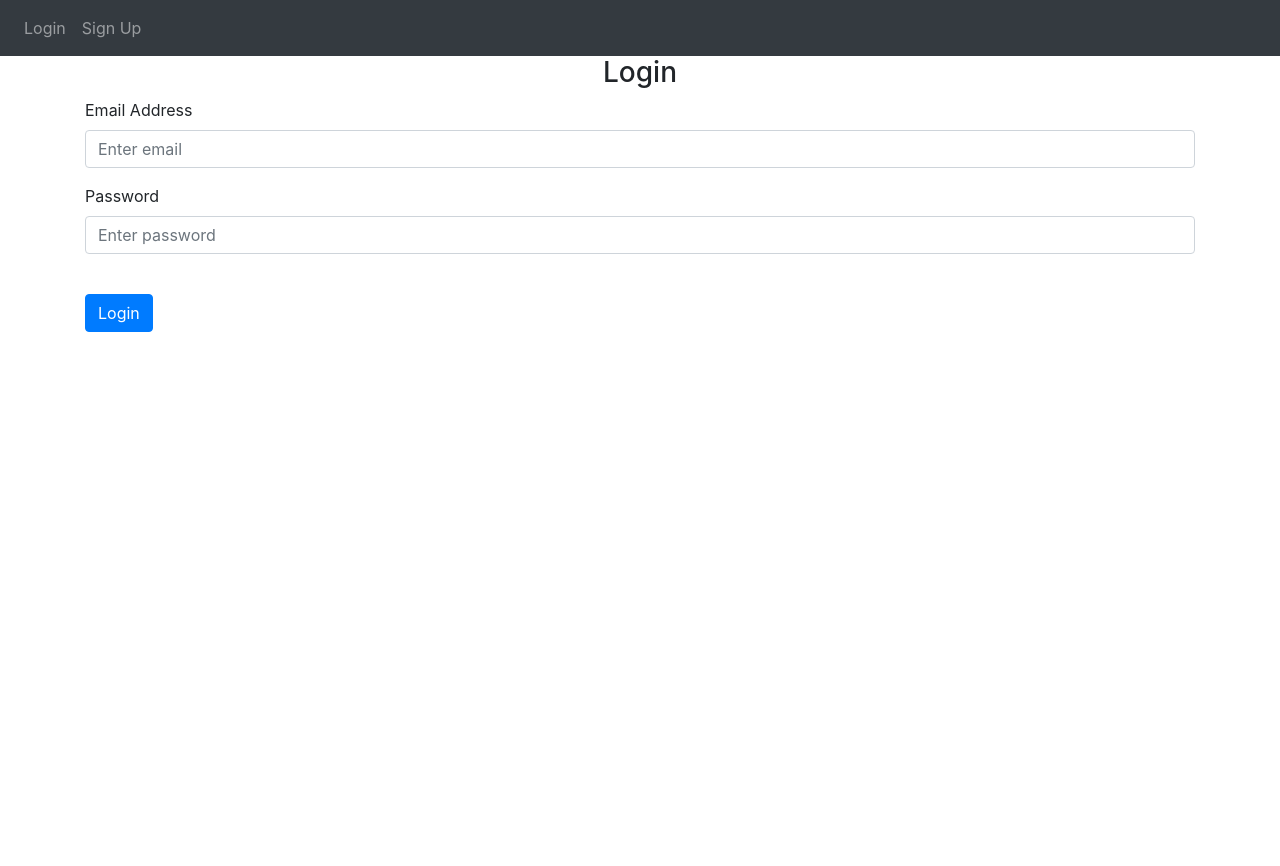
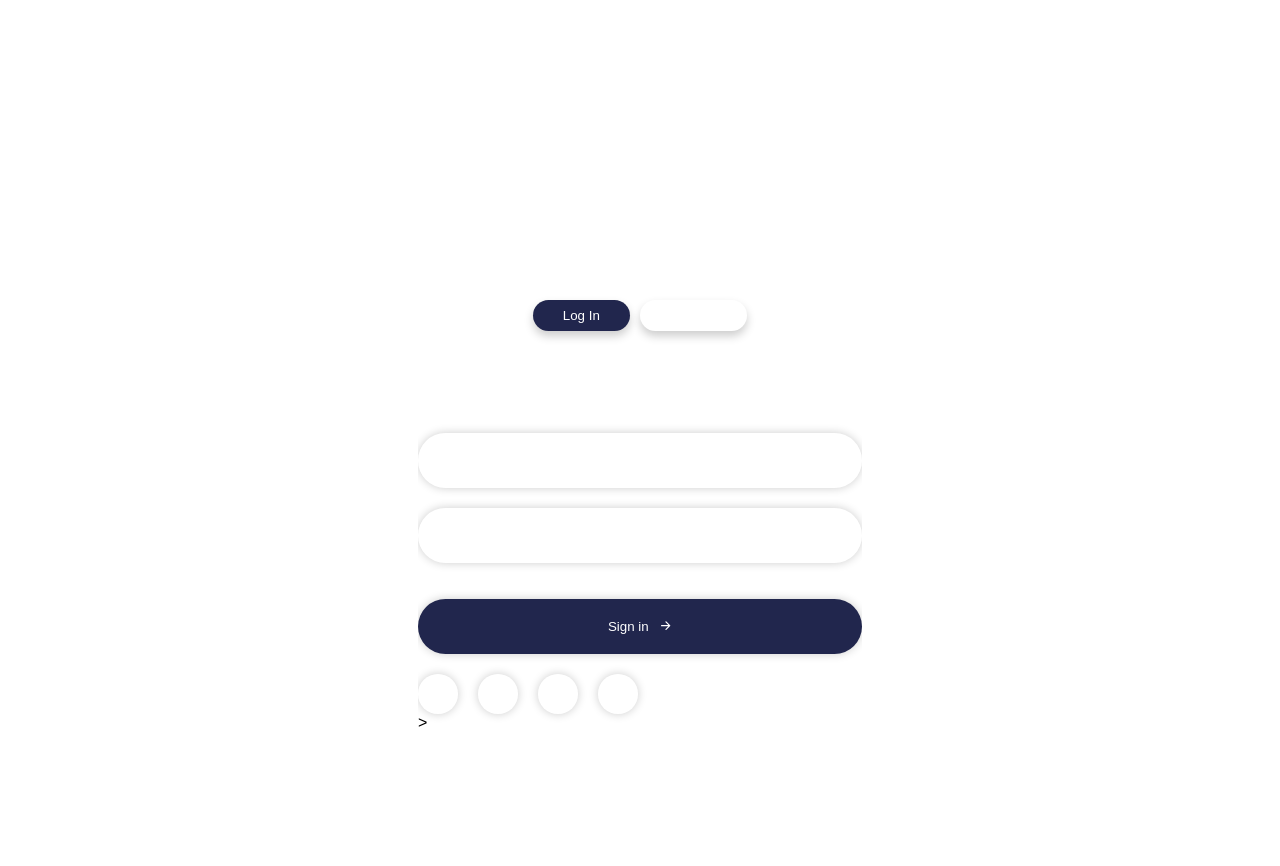
Before and after one commit to Bobby-Bag/senior-project, a Flask app: page /login in a window 1280 px wide. Shown: the top 866 px of the page. Run offline with Flask 3, Linux system fonts and the light colour scheme; some libraries are stand-ins or nearby versions.

Commit message:
Using bobby-branch to troubleshoot the merge between master and thomas-branch

```diff
--- /dev/null
+++ b/website/static/css/styles.css
@@ -0,0 +1,211 @@
+body {
+}
+
+
+/* BASE */
+*{
+    margin: 0;
+    padding: 0;
+    box-sizing: border-box;
+    font-family: 'Poppins', sans-serif;
+}
+
+/* Body */
+body {
+    .background {
+        --login-bg-image: url("/website/static/images/login.jpg");
+        background: var(--login-bg-image);
+    };
+    background-position: center;
+    background-size: cover;
+    background-attachment: fixed;
+    background-repeat: no-repeat;
+
+    display: flex;
+    align-items: center;
+    justify-content: center;
+    min-height: 100vh;
+    padding: 0 20px;
+}
+
+/* Form */
+.form-container {
+    display: flex;
+    width: 450px;
+    height: 600px;
+    border: 3px solid rgba(255,255,255,0);
+    border-radius: 30px;
+    backdrop-filter: blur(20px);
+    overflow: hidden;
+}
+
+/*Form Column*/
+.form-col{
+    position: relative;
+    width: 100%;
+    overflow: hidden;
+}
+
+/* Switch Form Buttons */
+.btn-box{
+    display: flex;
+    justify-content: center;
+    gap: 10px;
+    margin-top: 30px;
+}
+
+.btn{
+    font-weight: 500;
+    padding: 8px 30px;
+    border: none;
+    border-radius: 30px;
+    background: rgba(255,255,255,0);
+    color: #fff;
+    box-shadow: 0 5px 10px rgba(0,0,0,0.2);
+    cursor: pointer;
+    transition: .2s;
+}
+
+.btn-1{
+    background: #21264D;
+}
+
+.btn:hover{
+    opacity:0.85;
+}
+
+/* Form Box */
+.form-box{
+    position: absolute;
+    transform: translate(-50%);
+    display: flex;
+    flex-direction: column;
+    align-items: center;
+    width: 100%;
+    padding: 0 30px;
+    transition: .3s;
+}
+
+.form-title{
+    margin: 40px 0;
+    color: #fff;
+    font-size: 28px;
+    font-weight: 600;
+}
+
+/* Login Form */
+.login-form{
+    left: 50%;
+}
+
+/* Register Form */
+.register-form{
+    left: -50%;
+}
+.register-form, .form-title{
+    margin-block: 40px 20px;
+}
+
+/* Form Inputs */
+.form-inputs{
+    width: 100%;
+}
+
+.input-box{
+    position:relative;
+}
+.inputs{
+    width: 100%;
+    height: 55px;
+    margin: 10px 0;
+    color: #fff;
+    border: none;
+    border-radius: 50px;
+    box-shadow: 0 0 10px rgba(0,0,0,0.2);
+}
+
+.input-field{
+    font-size: 16px;
+    padding: 0 40px 0 20px;
+    background: rgba(255,255,255,0.2);
+    outline: none;
+    backdrop-filter: blur(20px);
+}
+
+::placeholder{
+    color: #fff;
+    font-size: 15px;
+}
+.input-box .icon{
+    position: absolute;
+    top: 50%;
+    right: 20px;
+    transform: translateY(-50%);
+    color: #fff;
+    width: 17px;
+    height: 17px;
+}
+
+.forgot-pass, .remember-me{
+    display: flex;
+    justify-content: right;
+    gap: 5px;
+}
+.forgot-pass a{
+    color: #fff;
+    text-decoration: none;
+    font-size: 14px;
+}
+
+.forgot-pass a:hover{
+    text-decoration: underline;
+}
+
+.remember-me label{
+    color: #fff;
+    font-size: 14px;
+}
+
+.submit-btn{
+    display: flex;
+    align-items: center;
+    justify-content: center;
+    gap: 10px;
+    background: #21264D;
+    cursor: pointer;
+    transition: .3s;
+}
+
+.submit-btn:hover{
+    gap: 15px;
+}
+
+/* Social Login */
+.social-login{
+    display: flex;
+    gap: 20px;
+    margin-top: 20px;
+}
+
+.social-login-box{
+    display: flex;
+    align-items: center;
+    justify-content: center;
+    height: 40px;
+    width: 40px;
+    background: rgba(255,255,255,0.2);
+    border-radius: 50%;
+    box-shadow: 0 0 10px rgba(0,0,0,0.2);
+    color: #fff;
+    cursor: pointer;
+    transition: .2s;
+}
+
+.social-login-icon{
+    width: 24px;
+}
+
+.social-login-box:hover {
+    transform: scale(0.9);
+    color: #21264D;
+}
--- /dev/null
+++ b/website/static/js/LoginPage.js
@@ -0,0 +1,76 @@
+const loginBtn = document.querySelector("#login");
+const registerBtn = document.querySelector("#register");
+const loginForm = document.querySelector(".login-form");
+const registerForm = document.querySelector(".register-form");
+
+loginBtn.addEventListener('click', () => {
+    loginBtn.style.backgroundColor = "#21264D";
+    registerBtn.style.backgroundColor = "rgba(255,255,255,0.2)";
+
+    loginForm.style.left = "50%";
+    registerForm.style.left = "-50%";
+
+    loginForm.style.opacity = "1";
+    registerForm.style.opacity = "0";
+})
+
+registerBtn.addEventListener('click', () => {
+    loginBtn.style.backgroundColor = "rgba(255,255,255,0.2)";
+    registerBtn.style.backgroundColor = "#21264D";
+
+    loginForm.style.left = "150%";
+    registerForm.style.left = "50%";
+
+    loginForm.style.opacity = 0;
+    registerForm.style.opacity = 1;
+})
+
+//View Password Functions
+const logInputField = document.getElementById('logPassword');
+const logInputIcon = document.getElementById('log-pass-icon');
+
+const regInputField = document.getElementById('regPassword');
+const regInputIcon = document.getElementById('reg-pass-icon');
+
+function myLogPassword(){
+    if (logInputField.type === "password") {
+        logInputField.type = "text";
+
+        logInputIcon.name = "eye-off-outline";
+        logInputIcon.style.cursor = "pointer";
+    }
+    else {
+        logInputField.type = "password";
+
+        logInputIcon.name = "eye-outline";
+        logInputIcon.style.cursor = "pointer";
+    }
+}
+
+
+function myRegPassword(){
+    if (regInputField.type === "password") {
+        regInputField.type = "text";
+
+        regInputIcon.name = "eye-off-outline";
+        regInputIcon.style.cursor = "pointer";
+    }
+    else {
+        regInputField.type = "password";
+
+        regInputIcon.name = "eye-outline";
+        regInputIcon.style.cursor = "pointer";
+    }
+}
+
+//Change when user starts typing password
+function changeIcon(value) {
+    if (value.length >0){
+        logInputIcon.name = "eye-outline";
+        regInputIcon.name = "eye-outline";
+    }
+    else {
+        logInputIcon.name = "lock-closed-outline";
+        regInputIcon.name = "lock-closed-outline";
+    }
+}
--- a/website/templates/base.html
+++ b/website/templates/base.html
@@ -1,5 +1,5 @@
 <!DOCTYPE html>
-<html>
+<html lang="">
   <head>
     <meta charset="utf-8" />
     <meta name="viewport" content="width=device-width, initial-scale=1" />
@@ -57,7 +57,7 @@
     ></script>
 
     {% block javascript %}
-    <script src="/static/js/map.js"></script>
+    <script src="/js/map.js"></script>
     {% endblock %}
   </body>
 </html>
--- a/website/templates/login.html
+++ b/website/templates/login.html
@@ -1,28 +1,119 @@
-{% extends "base.html" %} {% block title %}Login{% endblock %} {% block content
-%}
+<!DOCTYPE html>
+<html lang="en">
+<head>
+    <meta charset="utf-8" />
+    <title>FotoFrogs - Travel Organizer</title>
+    <!-- CSS StyleSheet-->
+    <link rel="stylesheet" href="{{ url_for('static', filename='css/styles.css') }}">
+</head>
+
 <form method="POST">
-  <h3 align="center">Login</h3>
-  <div class="form-group">
-    <label for="email">Email Address</label>
-    <input
-      type="email"
-      class="form-control"
-      id="email"
-      name="email"
-      placeholder="Enter email"
-    />
-  </div>
-  <div class="form-group">
-    <label for="password">Password</label>
-    <input
-      type="password"
-      class="form-control"
-      id="password"
-      name="password"
-      placeholder="Enter password"
-    />
-  </div>
-  <br />
-  <button type="submit" class="btn btn-primary">Login</button>
+    <div class="form-container">
+        <div class="form-col">
+            <div class="btn-box">
+                <button class="btn btn-1" id="login">Log In</button>
+                <button class="btn btn-2" id="register">Sign Up</button>
+            </div>
+
+            <!-- Login Form Container-->
+            <form class="form-box login-form">
+                <div class="form-title">
+                    <span>Sign in</span>
+                </div>
+                <div class="form-inputs">
+                    <div class="input-box">
+                        <label>
+                            <input type="email" class="inputs input-field" placeholder="Email" required>
+                        </label>
+                        <ion-icon name="person-outline" class="icon"></ion-icon>
+                    </div>
+                    <div class="input-box">
+                        <label for="password"></label><input type="password" oninput="changeIcon(this.value)" id="password" class="inputs input-field" placeholder="Password" required>
+                        <ion-icon name="lock-closed-outline" class="icon" id="log-pass-icon" onclick="myLogPassword()"></ion-icon>
+                    </div>
+                    <div class="forgot-pass">
+                        <a href="#">Forgot Password?</a>
+                    </div>
+                    <div class="input-box">
+                        <button class="inputs submit-btn">
+                            <span>Sign in</span>
+                            <ion-icon name="arrow-forward-outline"></ion-icon>
+                        </button>
+                    </div>
+                </div>
+                <div class="social-login">
+                    <div class="social-login-box">
+                        <ion-icon name="logo-google" class="social-logoin-icon"></ion-icon>
+                    </div>
+                    <div class="social-login-box">
+                        <ion-icon name="logo-facebook" class="social-logoin-icon"></ion-icon>
+                    </div>
+                    <div class="social-login-box">
+                        <ion-icon name="logo-twitter" class="social-logoin-icon"></ion-icon>
+                    </div>
+                    <div class="social-login-box">
+                        <ion-icon name="logo-instagram" class="social-logoin-icon"></ion-icon>
+                    </div>
+                </div>
+            </form>
+
+            <!--Register Form Container-->>
+            <form class="form-box register-form">
+                <div class="form-title">
+                    <span>Sign Up</span>
+                </div>
+                <div class="form-inputs">
+                    <div class="input-box">
+                        <label>
+                            <input type="text" class="inputs input-field" placeholder="Email" required>
+                        </label>
+                        <ion-icon name="mail-outline" class="icon"></ion-icon>
+                    </div>
+                    <div class="input-box">
+                        <label>
+                            <input type="text" class="inputs input-field" placeholder="Username" required>
+                        </label>
+                        <ion-icon name="person-outline" class="icon"></ion-icon>
+                    </div>
+                    <div class="input-box">
+                        <label for="regPassword"></label><input type="password" oninput="changeIcon(this.value)" id="regPassword" class="inputs input-field" placeholder="Password" required>
+                        <ion-icon name="lock-closed-outline" class="icon" id="reg-pass-icon" onclick="myRegPassword()"></ion-icon>
+                    </div>
+                    <div class="remember-me">
+                        <input type="checkbox" id="remember-me-check">
+                        <label for="remember-me-check">Remember me</label>
+                    </div>
+                    <div class="input-box">
+                        <button class="inputs submit-btn">
+                            <span>Sign Up</span>
+                            <ion-icon name="arrow-forward-outline"></ion-icon>
+                        </button>
+                    </div>
+                </div>
+                <div class="social-login">
+                    <div class="social-login-box">
+                        <ion-icon name="logo-google" class="social-login-icon"></ion-icon>
+                    </div>
+                    <div class="social-login-box">
+                        <ion-icon name="logo-facebook" class="social-login-icon"></ion-icon>
+                    </div>
+                    <div class="social-login-box">
+                        <ion-icon name="logo-twitter" class="social-login-icon"></ion-icon>
+                    </div>
+                    <div class="social-login-box">
+                        <ion-icon name="logo-instagram" class="social-login-icon"></ion-icon>
+                    </div>
+                </div>
+            </form>
+        </div>
+    </div>
+
+
+    <!-- Web Icon Import-->
+    <script type="module" src="https://unpkg.com/ionicons@7.1.0/dist/ionicons/ionicons.esm.js"></script>
+    <script nomodule src="https://unpkg.com/ionicons@7.1.0/dist/ionicons/ionicons.js"></script>
+    <script src="/js/LoginPage.js"></script>
+
 </form>
-{% endblock %}
+
+</html>
```
Also changed, not shown: website/static/images/login.jpg (added).
